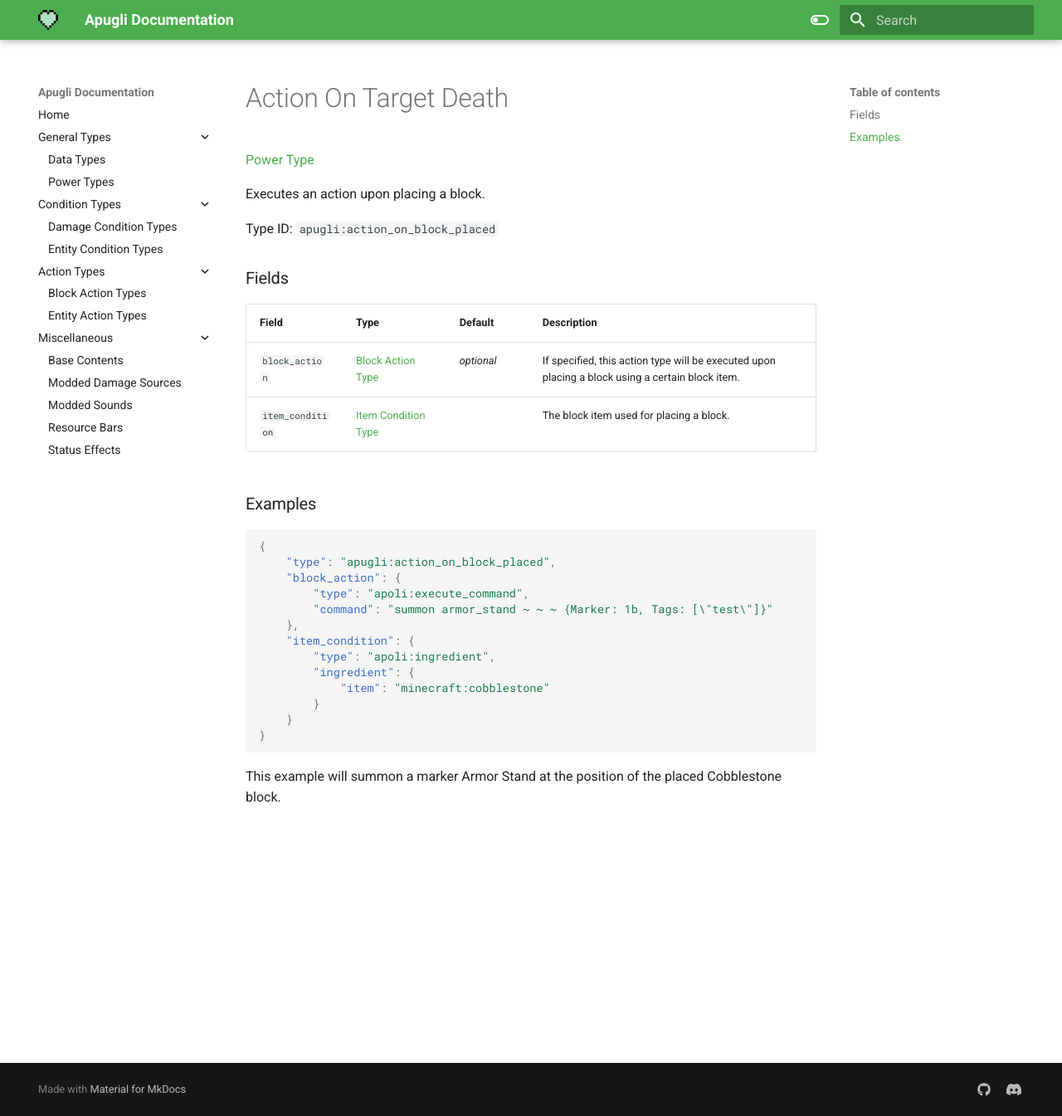
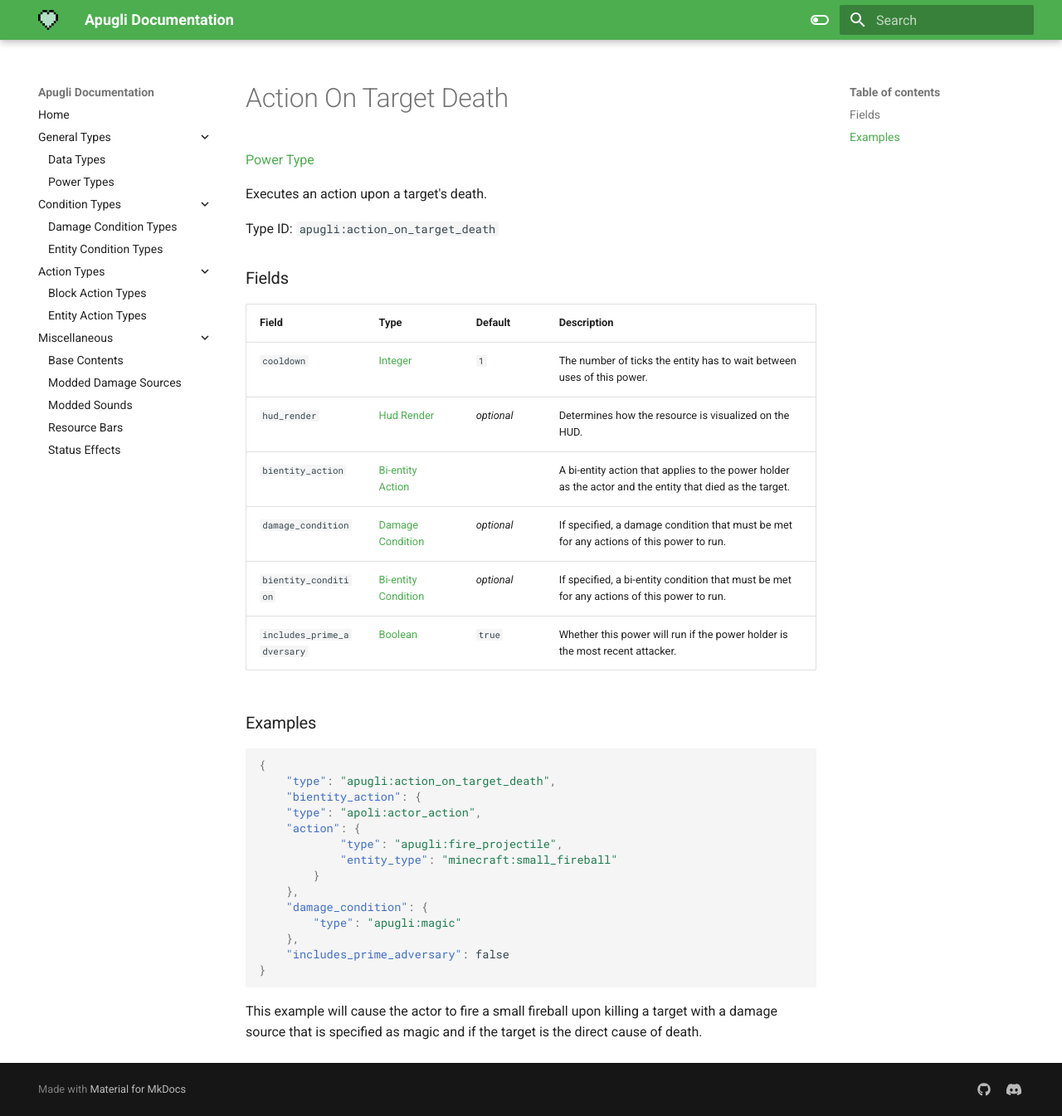
Before and after one commit to MerchantPug/apugli-docs, an MkDocs documentation site: the page built from docs/types/power_types/action_on_target_death.md, in a window 1280 px wide and 1345 px high. Shown: the whole window at 83% size. Built offline with MkDocs 1.6.1 and Material for MkDocs 9.7.7, drawn with Linux system fonts in a browser that asks for light colours.

Commit message:
Push all remaining 1.7.0-1.8.0 changes

````diff
--- a/docs/types/power_types/action_on_target_death.md
+++ b/docs/types/power_types/action_on_target_death.md
@@ -7,35 +7,38 @@ date: 2021-08-11
 
 [Power Type](../power_types.md)
 
-Executes an action upon placing a block.
+Executes an action upon a target's death.
 
-Type ID: `apugli:action_on_block_placed`
+Type ID: `apugli:action_on_target_death`
 
 
 ### Fields
 
 Field | Type | Default | Description
 ------|------|---------|------------
-`block_action` | [Block Action Type](https://origins.readthedocs.io/en/latest/types/block_action_types) | _optional_ | If specified, this action type will be executed upon placing a block using a certain block item.
-`item_condition` | [Item Condition Type](https://origins.readthedocs.io/en/latest/types/item_condition_types) | | The block item used for placing a block.
-
+`cooldown` | [Integer](https://origins.readthedocs.io/en/latest/types/data_types/integer/) | `1` | The number of ticks the entity has to wait between uses of this power.
+`hud_render` | [Hud Render](https://origins.readthedocs.io/en/latest/types/data_types/hud_render) | *optional* | Determines how the resource is visualized on the HUD.
+`bientity_action` | [Bi-entity Action](https://origins.readthedocs.io/en/latest/types/bientity_action_types/) | | A bi-entity action that applies to the power holder as the actor and the entity that died as the target.
+`damage_condition` | [Damage Condition](https://origins.readthedocs.io/en/latest/types/damage_condition_types/) | *optional* | If specified, a damage condition that must be met for any actions of this power to run.
+`bientity_condition` | [Bi-entity Condition](https://origins.readthedocs.io/en/latest/types/bientity_condition_types/) | *optional* | If specified, a bi-entity condition that must be met for any actions of this power to run.
+`includes_prime_adversary` | [Boolean](https://origins.readthedocs.io/en/latest/types/data_types/boolean/) | `true` | Whether this power will run if the power holder is the most recent attacker.
 
 ### Examples
 
 ```json
 {
-    "type": "apugli:action_on_block_placed",
-    "block_action": {
-        "type": "apoli:execute_command",
-        "command": "summon armor_stand ~ ~ ~ {Marker: 1b, Tags: [\"test\"]}"
+    "type": "apugli:action_on_target_death",
+    "bientity_action": {
+    "type": "apoli:actor_action",
+    "action": {
+            "type": "apugli:fire_projectile",
+            "entity_type": "minecraft:small_fireball"
+        }
     },
-    "item_condition": {
-        "type": "apoli:ingredient",
-        "ingredient": {
-            "item": "minecraft:cobblestone"
-        }
-    }
+    "damage_condition": {
+        "type": "apugli:magic"
+    },
+    "includes_prime_adversary": false
 }
 ```
-
-This example will summon a marker Armor Stand at the position of the placed Cobblestone block.
+This example will cause the actor to fire a small fireball upon killing a target with a damage source that is specified as magic and if the target is the direct cause of death.
````
Also changed, not shown: docs/types/power_types.md (+3 -0 lines), docs/types/power_types/action_on_equip.md (+6 -6 lines), docs/types/power_types/instant_effect_immunity.md (added, +29 -0 lines), docs/types/power_types/redirect_lightning.md (added, +28 -0 lines).
